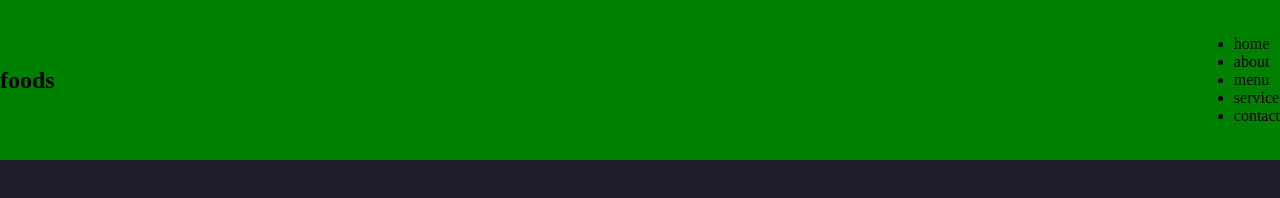
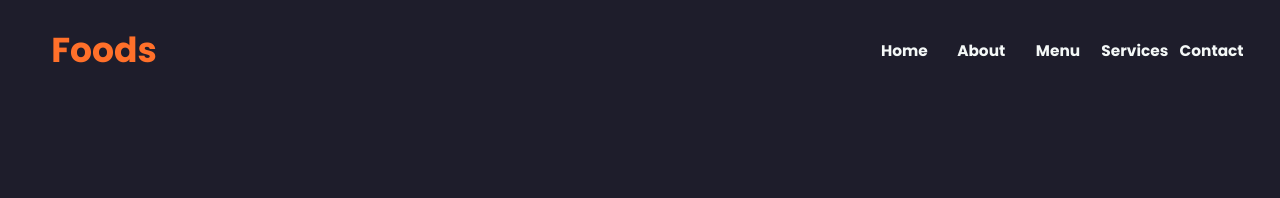
Before and after one commit to Pilotebas/proyectoJs, a plain HTML site: page views/Landing pages de hamburguesa.html in a window 1280 px wide. Drawn offline with nearby package versions, Linux system fonts and the light colour scheme.

Commit message:
style: :art: Se termina el header

```diff
--- a/css/Landing pages de hamburguesa.css
+++ b/css/Landing pages de hamburguesa.css
@@ -1,10 +1,10 @@
+@import url('https://fonts.googleapis.com/css2?family=Poppins:ital,wght@0,100;0,200;0,300;0,400;0,500;0,600;0,700;0,800;0,900;1,100;1,200;1,300;1,400;1,500;1,600;1,700;1,800;1,900&display=swap');
 :root{
     --color-primary: #1E1D2B;
     --color-secundary: #ff702a;
     --color-font: #F4F8F7;
     --color-menu-movil: #2C2B47;
 }
-@import url('https://fonts.googleapis.com/css2?family=Poppins:ital,wght@0,100;0,200;0,300;0,400;0,500;0,600;0,700;0,800;0,900;1,100;1,200;1,300;1,400;1,500;1,600;1,700;1,800;1,900&display=swap');
 *{
     margin: 0;
     padding: 0;
@@ -12,19 +12,48 @@
     font-family: 'Poppins'
 }
 body{
-    /* background-color: var(--color-primary); */
+    background-color: var(--color-primary);
 }
+a{
+    text-decoration: none;
+}
+
 header{
-    width: 100vw;
-    height: 20vh;
     display: flex;
     justify-content: space-between;
     align-items: center;
-    background-color: green;
-    position: fixed;
+    padding-left: 4vw;
 }
-.about{
-    width: 100vw;
-    height: 100vh;
-    background-color: #1E1D2B;
+header h1{
+    font-size: 2.7vw;
+    color: var(--color-secundary);
 }
+
+header nav{
+    padding-right: 30px;
+}
+header nav ul li {
+    display: flex;
+    list-style: none;
+    width: 30vw;
+    justify-content: center;
+    font-size: 1.2vw;
+    font-weight: bold;
+    cursor: pointer;
+}
+
+header nav ul li a{
+    color: var(--color-font);
+    transition: 0.4s;
+}
+
+header nav ul li a:hover{
+    color: var(--color-secundary);
+}
+
+nav ul{
+    display: flex;
+    height: 100px;
+    width: 30vw;
+    align-items: center;
+}
--- a/views/Landing pages de hamburguesa.html
+++ b/views/Landing pages de hamburguesa.html
@@ -9,23 +9,21 @@
 </head>
 <body>
     <header>
-        <article>
-            <h1>foods</h1>
-        </article>
-        <article>
+        <h1>Foods</h1>
+        <nav>
             <ul>
-                <li>home</li>
-                <li>about</li>
-                <li>menu</li>
-                <li>service</li>
-                <li>contact</li>
+                <li><a href="#home">Home</a></li>
+                <li><a href="#about">About</a></li>
+                <li><a href="#menu">Menu</a></li>
+                <li><a href="#services">Services</a></li>
+                <li><a href="#contact">Contact</a></li>
             </ul>
-        </article>
+        </nav>
     </header>
-    <section class="home"></section>
-    <section class="about"></section>
-    <section class="menu"></section>
-    <section class="service"></section>
-    <section class="contact"></section>
+    <section id="home" class="home"></section>
+    <section id="about" class="about"></section>
+    <section id="home" class="menu"></section>
+    <section id="service" class="service"></section>
+    <section id="contact" class="contact"></section>
 </body>
 </html>
```
